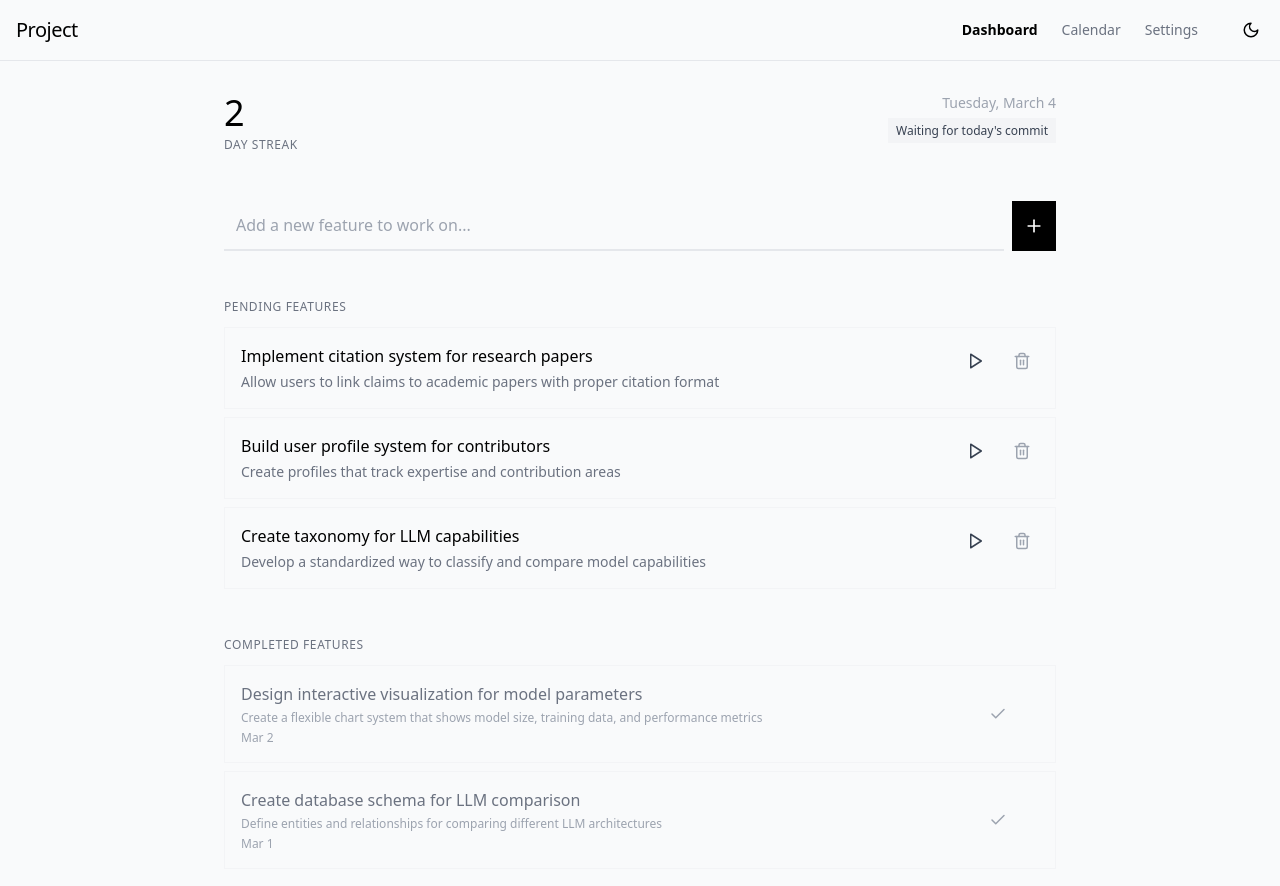
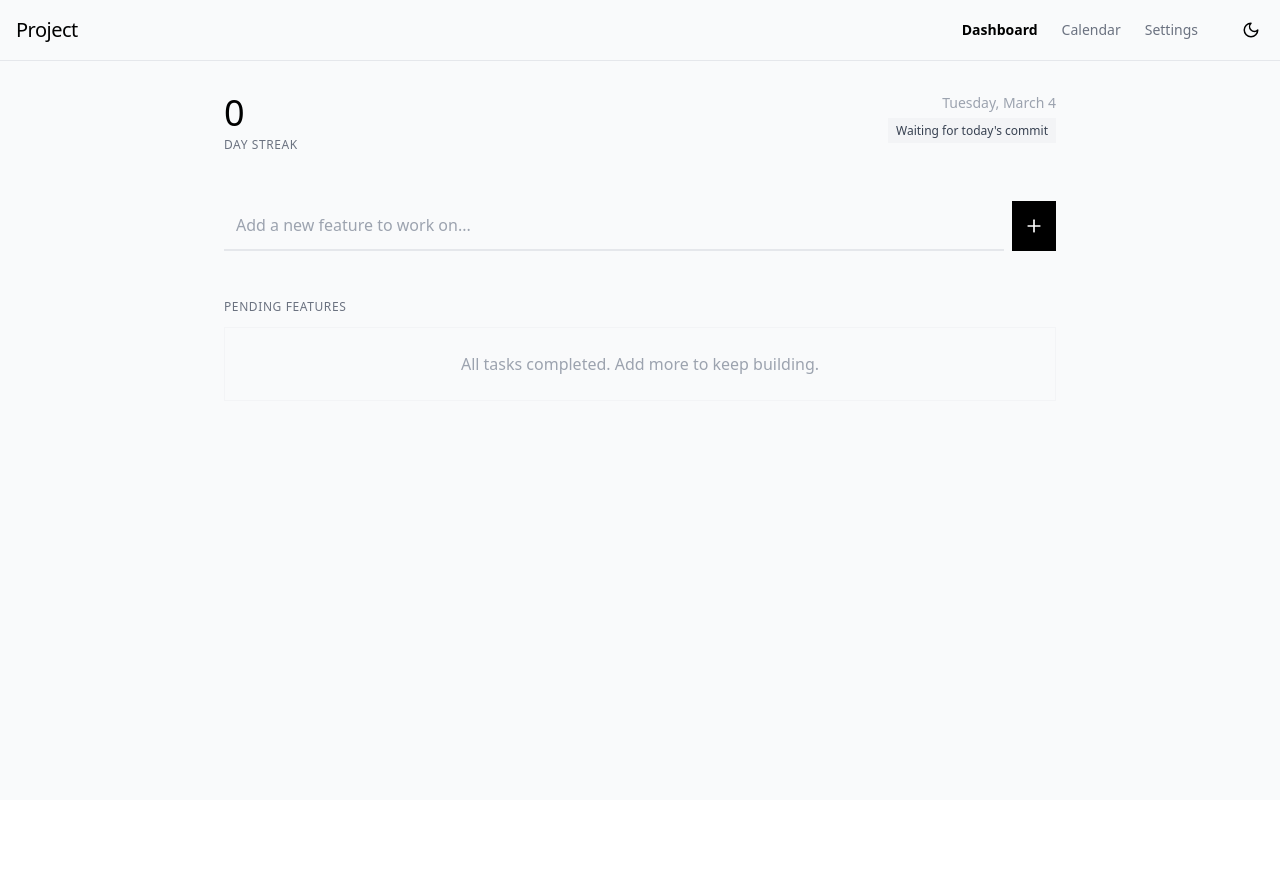
Before and after one commit to masta-g3/daily-forge, a Next.js app: page / in a window 1280 px wide. Shown: the top 886 px of the page. After the commit the page ends 800 px from the top, so only its background shows below. Built offline with nearby package versions, Linux system fonts and the light colour scheme.

Commit message:
fixed save

```diff
--- a/components/DailyProjectTracker.jsx
+++ b/components/DailyProjectTracker.jsx
@@ -3,13 +3,7 @@
 
 const LLMpediaTracker = () => {
   // State management
-  const [tasks, setTasks] = useState([
-    { id: 1, text: "Create database schema for LLM comparison", description: "Define entities and relationships for comparing different LLM architectures", completed: true, date: "2025-03-01" },
-    { id: 2, text: "Design interactive visualization for model parameters", description: "Create a flexible chart system that shows model size, training data, and performance metrics", completed: true, date: "2025-03-02" },
-    { id: 3, text: "Implement citation system for research papers", description: "Allow users to link claims to academic papers with proper citation format", completed: false, date: null },
-    { id: 4, text: "Build user profile system for contributors", description: "Create profiles that track expertise and contribution areas", completed: false, date: null },
-    { id: 5, text: "Create taxonomy for LLM capabilities", description: "Develop a standardized way to classify and compare model capabilities", completed: false, date: null },
-  ]);
+  const [tasks, setTasks] = useState([]);  // Start with empty array instead of example data
   const [newTask, setNewTask] = useState("");
   const [newDescription, setNewDescription] = useState("");
   const [activeTask, setActiveTask] = useState(null);
@@ -25,13 +19,25 @@
   const [darkMode, setDarkMode] = useState(false);
   const [title, setTitle] = useState("Project");
   const [isEditingTitle, setIsEditingTitle] = useState(false);
+  const [isInitialized, setIsInitialized] = useState(false);  // Add initialization flag
 
   // Data persistence functions
   const saveToLocalStorage = () => {
     try {
+      // Don't save if we haven't initialized yet
+      if (!isInitialized) {
+        console.log('Skipping save - not yet initialized');
+        return false;
+      }
+
       // Explicitly stringify with null replacer and no whitespace
       const tasksJson = JSON.stringify(tasks, null, 0);
       const settingsJson = JSON.stringify({ timerDuration, darkMode, title }, null, 0);
+
+      console.log('Saving to localStorage:', {
+        tasks: tasks,
+        settings: { timerDuration, darkMode, title }
+      });
 
       localStorage.setItem('llmpedia-tasks', tasksJson);
       localStorage.setItem('llmpedia-settings', settingsJson);
@@ -50,6 +56,11 @@
       console.log("Loading from localStorage");
       const savedTasks = localStorage.getItem('llmpedia-tasks');
       const savedSettings = localStorage.getItem('llmpedia-settings');
+
+      console.log('Retrieved from localStorage:', {
+        tasks: savedTasks ? JSON.parse(savedTasks) : null,
+        settings: savedSettings ? JSON.parse(savedSettings) : null
+      });
 
       if (savedTasks) {
         setTasks(JSON.parse(savedTasks));
@@ -79,7 +90,7 @@
     try {
       const data = {
         tasks,
-        settings: { timerDuration }
+        settings: { timerDuration, darkMode, title }
       };
 
       const jsonStr = JSON.stringify(data, null, 2);
@@ -105,16 +116,27 @@
       reader.onload = (e) => {
         try {
           const data = JSON.parse(e.target.result);
+          console.log('Importing data:', data);
 
           if (data.tasks && Array.isArray(data.tasks)) {
             setTasks(data.tasks);
           }
 
           if (data.settings && typeof data.settings === 'object') {
-            if (data.settings.timerDuration) {
-              setTimerDuration(data.settings.timerDuration);
+            const { timerDuration, darkMode, title } = data.settings;
+            if (timerDuration) {
+              setTimerDuration(timerDuration);
+            }
+            if (darkMode !== undefined) {
+              setDarkMode(darkMode);
+            }
+            if (title) {
+              setTitle(title);
             }
           }
+
+          // Save imported data to localStorage
+          setTimeout(() => saveToLocalStorage(), 0);
 
           setStatusMessage("Data imported successfully");
           setTimeout(() => setStatusMessage(""), 3000);
@@ -165,14 +187,21 @@
 
   // Save data when tasks or settings change
   useEffect(() => {
+    // Only save if initialization is complete
+    if (!isInitialized) {
+      console.log("Skipping auto-save - not yet initialized");
+      return;
+    }
+
     // Use a timeout to avoid saving during render cycles
     const saveTimeout = setTimeout(() => {
+      console.log("Auto-saving changes");
       saveToLocalStorage();
       console.log("Data saved to localStorage", new Date().toISOString());
     }, 500);
 
     return () => clearTimeout(saveTimeout);
-  }, [tasks, timerDuration, darkMode, title]);
+  }, [tasks, timerDuration, darkMode, title, isInitialized]);
 
   // Load data from URL hash if present
   useEffect(() => {
@@ -193,10 +222,21 @@
             }
 
             if (data.settings && typeof data.settings === 'object') {
-              if (data.settings.timerDuration) {
-                setTimerDuration(data.settings.timerDuration);
+              const { timerDuration, darkMode, title } = data.settings;
+              if (timerDuration) {
+                setTimerDuration(timerDuration);
+              }
+              if (darkMode !== undefined) {
+                setDarkMode(darkMode);
+              }
+              if (title) {
+                setTitle(title);
               }
             }
+
+            // Mark as initialized after loading URL data
+            setIsInitialized(true);
+            console.log("Initialization complete from URL data");
 
             setStatusMessage("Data loaded from URL");
             setTimeout(() => setStatusMessage(""), 3000);
@@ -207,40 +247,75 @@
             console.error('Failed to parse data from URL:', error);
             setStatusMessage("Error loading data from URL");
             setTimeout(() => setStatusMessage(""), 3000);
+            // Still mark as initialized even on error
+            setIsInitialized(true);
           }
         }
       }
     } catch (error) {
       console.error('Error processing URL hash:', error);
+      // Still mark as initialized even on error
+      setIsInitialized(true);
     }
   }, []);
 
   // Load data on initial render - with a slight delay to avoid conflicts with hash loading
   useEffect(() => {
-    // Small delay to make sure URL hash loading takes precedence
-    const initialLoadTimeout = setTimeout(() => {
+    let mounted = true;
+
+    const initializeApp = async () => {
       try {
-        console.log("Attempting to load from localStorage");
+        console.log("Starting initialization");
+
+        // First try to load from localStorage
+        console.log("Attempting initial load from localStorage");
         const dataFromStorage = loadFromLocalStorage();
+        console.log("Initial load result:", dataFromStorage);
 
+        // If component is still mounted
+        if (mounted) {
           // If nothing in local storage, load example data
           if (!dataFromStorage && tasks.length === 0) {
             console.log("No data in localStorage, loading example data");
-          setTasks([
+            const exampleData = [
               { id: 1, text: "Create database schema for LLM comparison", description: "Define entities and relationships for comparing different LLM architectures", completed: true, date: "2025-03-01" },
               { id: 2, text: "Design interactive visualization for model parameters", description: "Create a flexible chart system that shows model size, training data, and performance metrics", completed: true, date: "2025-03-02" },
               { id: 3, text: "Implement citation system for research papers", description: "Allow users to link claims to academic papers with proper citation format", completed: false, date: null },
               { id: 4, text: "Build user profile system for contributors", description: "Create profiles that track expertise and contribution areas", completed: false, date: null },
               { id: 5, text: "Create taxonomy for LLM capabilities", description: "Develop a standardized way to classify and compare model capabilities", completed: false, date: null },
-          ]);
+            ];
+            setTasks(exampleData);
+
+            // Wait for state to update before saving
+            await new Promise(resolve => setTimeout(resolve, 0));
+
+            if (mounted) {
+              console.log("Saving example data");
+              saveToLocalStorage();
+            }
+          }
+
+          // Mark initialization as complete
+          console.log("Marking initialization as complete");
+          setIsInitialized(true);
         }
       } catch (error) {
-        console.error("Error during initial data loading:", error);
+        console.error("Error during initialization:", error);
+        if (mounted) {
+          setIsInitialized(true); // Still mark as initialized to prevent lockup
         }
-    }, 100);
+      }
+    };
 
-    return () => clearTimeout(initialLoadTimeout);
-  }, []);
+    // Start initialization with a small delay
+    const initTimeout = setTimeout(initializeApp, 100);
+
+    // Cleanup function
+    return () => {
+      mounted = false;
+      clearTimeout(initTimeout);
+    };
+  }, []); // Empty dependency array since this should only run once on mount
 
   // Set custom favicon
   useEffect(() => {
```
Lines whose indentation alone changed are shown as unchanged.
